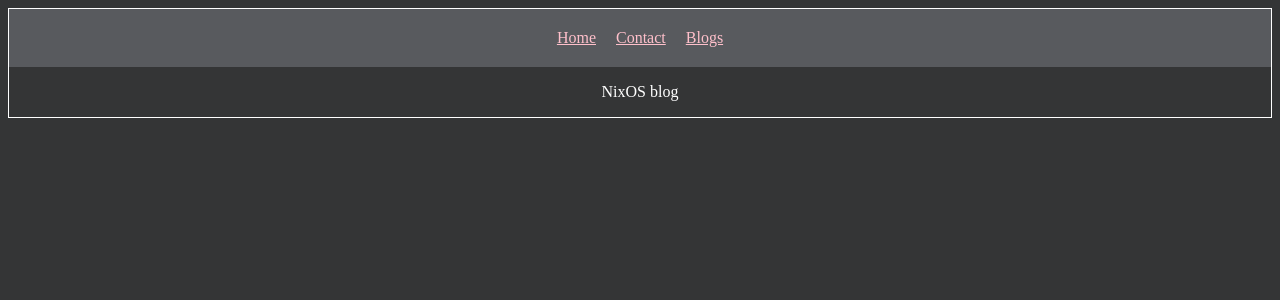
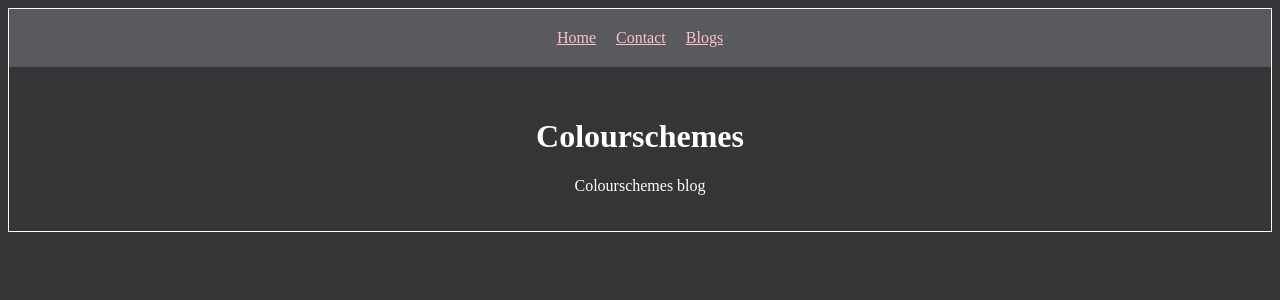
Before and after one commit to Mitchyopp/Mitchopp, a React (Vite) app: page /blogs/Colourschemes in a window 1280 px wide. Shown: the top 300 px of the page. Built offline with nearby package versions, Linux system fonts and the light colour scheme.

Commit message:
added slugs fully for blogs with a 404 page as well.

```diff
--- a/src/App.jsx
+++ b/src/App.jsx
@@ -6,7 +6,7 @@
 import Blogs from './pages/Blogs.jsx'
 
 // Blogs
-import NixOS from './blogs/NixOS.jsx';
+import BlogPosts from './pages/BlogPosts.jsx';
 
 import profilePicture from './assets/avatar.png'
 
@@ -20,7 +20,8 @@
         <Route path="/" element={<Home pfp={profilePicture}/>}/>
         <Route path="/contact" element={<Contact />}/>
         <Route path="/blogs" element={<Blogs />}/>
-        <Route path="/blogs/:slug" element={<NixOS />} />
+        // Blogs
+        <Route path="/blogs/:slug" element={<BlogPosts />} />
       </Routes>
     </>
   )
--- /dev/null
+++ b/src/blogs/Colourschemes.jsx
@@ -0,0 +1,9 @@
+function Colourschemes() {
+  return (
+    <>
+      <p>Colourschemes blog</p>
+    </>
+  )
+}
+
+export default Colourschemes;
--- a/src/blogs/NixOS.jsx
+++ b/src/blogs/NixOS.jsx
@@ -2,6 +2,7 @@
   return (
     <>
       <p>NixOS blog</p>
+      <p>SOmething else</p>
     </>
   )
 }
--- /dev/null
+++ b/src/pages/BlogPosts.jsx
@@ -0,0 +1,38 @@
+import { useParams } from "react-router-dom";
+import NixOS from "../blogs/NixOS.jsx";
+import Colourschemes from "../blogs/Colourschemes.jsx";
+
+const Blogs = {
+  nixos: {
+    title: "NixOS",
+    component: <NixOS />,
+  },
+  colourschemes: {
+    title: "Colourschemes",
+    component: <Colourschemes />,
+  },
+};
+
+function BlogPost() {
+  const { slug } = useParams();
+  const key = slug.toLowerCase();
+  const blog = Blogs[key];
+
+  if (!blog) {
+    return (
+      <div style={{ padding: "20px" }}>
+        <h1>Error: 404</h1>
+        <p>There's no blog called: {slug}</p>
+      </div>
+    );
+  }
+
+  return (
+    <div style={{ padding: "20px" }}>
+      <h1>{blog.title}</h1>
+      {blog.component}
+    </div>
+  );
+}
+
+export default BlogPost;
--- a/src/pages/Blogs.jsx
+++ b/src/pages/Blogs.jsx
@@ -25,6 +25,11 @@
           // image={workflowImage}
           link="/blogs/Workflow"
         />
+        <Card
+          title="Colourschemes"
+          description="My experience of trying to make a colourscheme that works well for me!"
+          link="/blogs/Colourschemes"
+        />
       </div>
     </>
   )
```
